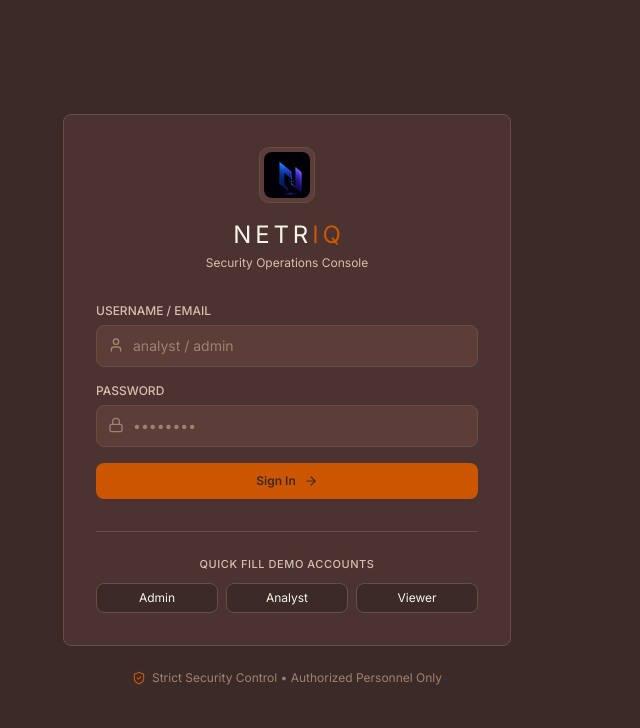
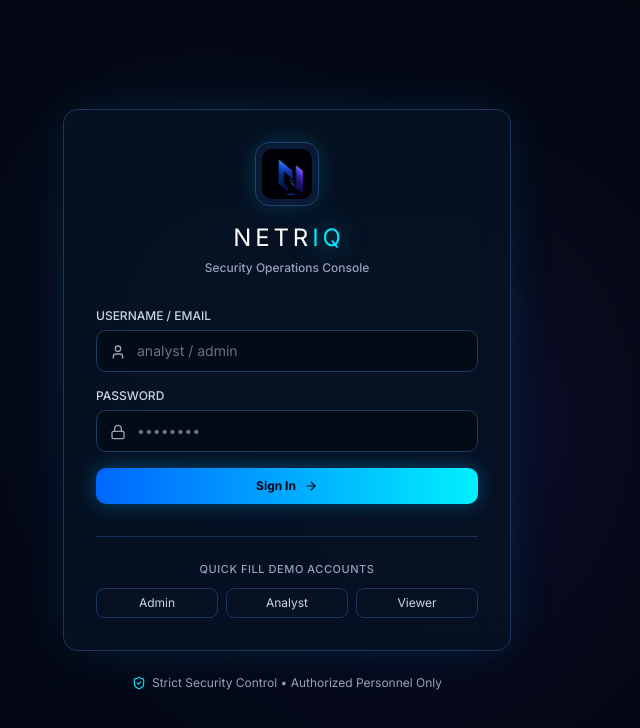
Before and after one commit to Abhilash-C-K/NETRIQ-LEARN, a React (Vite) app in the folder frontend/: page /login in a window 1280 px wide. Shown: the top 728 px of the page, without its empty margins (353-993 px from the left). Built offline with nearby package versions, Linux system fonts and the light colour scheme; no server answers.

Commit message:
feat(ui): redesign Splash and Login pages with cyber blue palette and ambient blurred logo blend

```diff
--- a/frontend/src/pages/Login.jsx
+++ b/frontend/src/pages/Login.jsx
@@ -65,31 +65,44 @@ export const Login = () => {
   };
 
   return (
-    <div className="min-h-screen bg-[#3b2a27] flex flex-col justify-center items-center p-4 relative select-none">
-      {/* Login Card: #4a3330, 1px solid #6b4c45, no glow */}
-      <div className="w-full max-w-md bg-[#4a3330] border border-[#6b4c45] rounded-lg p-8 shadow-none relative z-10">
+    <div className="min-h-screen bg-[#030712] flex flex-col justify-center items-center p-4 relative select-none overflow-hidden">
+      {/* Ambient Blurry Logo Background Accent */}
+      <div className="absolute inset-0 overflow-hidden pointer-events-none flex items-center justify-center">
+        <div className="relative w-[500px] h-[500px] sm:w-[700px] sm:h-[700px] rounded-full overflow-hidden filter blur-[80px] sm:blur-[100px] opacity-35 mix-blend-screen scale-110 pointer-events-none">
+          <img
+            src="/logo.jpeg"
+            alt=""
+            className="w-full h-full object-cover"
+          />
+        </div>
+        {/* Subtle radial vignette darkening around edges */}
+        <div className="absolute inset-0 bg-radial from-transparent via-[#030712]/50 to-[#030712]" />
+      </div>
+
+      {/* Login Card: Modern Glassmorphic Dark Cyber Panel */}
+      <div className="w-full max-w-md bg-[#071324]/85 border border-[#1b365d] rounded-2xl p-8 shadow-[0_0_50px_-10px_rgba(0,180,255,0.18)] backdrop-blur-xl relative z-10">
         {/* Header with NetrIQ Logo */}
         <div className="text-center mb-8">
-          <div className="w-14 h-14 rounded-xl bg-[#5c3d38] border border-[#6b4c45] mx-auto mb-4 p-1 flex items-center justify-center overflow-hidden">
+          <div className="w-16 h-16 rounded-2xl bg-[#091b36] border border-[#1f4273] mx-auto mb-4 p-1.5 flex items-center justify-center overflow-hidden shadow-[0_0_25px_-5px_rgba(0,200,255,0.3)]">
             <img
               src="/logo.jpeg"
               alt="NetrIQ Logo"
-              className="w-full h-full object-cover rounded-lg block"
+              className="w-full h-full object-cover rounded-xl block"
             />
           </div>
           <div className="flex items-center justify-center font-corpta text-2xl tracking-[0.16em] uppercase select-none pl-1">
-            <span className="text-[#f8f4e7]">NETR</span>
-            <span className="text-[#cc5500]">IQ</span>
+            <span className="text-white drop-shadow-sm">NETR</span>
+            <span className="text-[#00e5ff] drop-shadow-[0_0_12px_rgba(0,229,255,0.5)]">IQ</span>
           </div>
-          <p className="text-xs text-[#d4bfb0] mt-1 font-sans">
+          <p className="text-xs text-slate-400 mt-1.5 font-sans font-medium">
             Security Operations Console
           </p>
         </div>
 
         {/* Error Alert */}
         {error && (
-          <div className="mb-6 p-3 rounded-lg bg-[#b83a2e]/15 border border-[#b83a2e]/40 text-[#b83a2e] text-xs flex items-start gap-2.5">
-            <ShieldAlert className="w-4 h-4 shrink-0 mt-0.5" />
+          <div className="mb-6 p-3 rounded-xl bg-red-950/40 border border-red-500/40 text-red-300 text-xs flex items-start gap-2.5 shadow-sm">
+            <ShieldAlert className="w-4 h-4 shrink-0 mt-0.5 text-red-400" />
             <p>{error}</p>
           </div>
         )}
@@ -97,42 +110,42 @@ export const Login = () => {
         {/* Login Form */}
         <form onSubmit={handleSubmit} className="space-y-4">
           <div>
-            <label className="block text-xs font-sans font-medium text-[#d4bfb0] mb-1.5">
+            <label className="block text-xs font-sans font-medium text-slate-300 mb-1.5">
               USERNAME / EMAIL
             </label>
             <div className="relative">
-              <User className="w-4 h-4 absolute left-3 top-3 text-[#a08070]" />
+              <User className="w-4 h-4 absolute left-3.5 top-3.5 text-slate-400" />
               <input
                 type="text"
                 value={username}
                 onChange={(e) => setUsername(e.target.value)}
                 placeholder="analyst / admin"
-                className="w-full pl-9 pr-3.5 py-2.5 bg-[#5c3d38] border border-[#6b4c45] rounded-lg text-sm text-[#f8f4e7] placeholder-[#a08070] focus:outline-none focus:border-[#cc5500] transition-colors font-sans"
+                className="w-full pl-10 pr-3.5 py-2.5 bg-[#040b17]/90 border border-[#1d3a63] rounded-xl text-sm text-slate-100 placeholder-slate-500 focus:outline-none focus:border-[#00e5ff] focus:ring-1 focus:ring-[#00e5ff]/50 transition-all font-sans"
               />
             </div>
           </div>
 
           <div>
-            <label className="block text-xs font-sans font-medium text-[#d4bfb0] mb-1.5">
+            <label className="block text-xs font-sans font-medium text-slate-300 mb-1.5">
               PASSWORD
             </label>
             <div className="relative">
-              <Lock className="w-4 h-4 absolute left-3 top-3 text-[#a08070]" />
+              <Lock className="w-4 h-4 absolute left-3.5 top-3.5 text-slate-400" />
               <input
                 type="password"
                 value={password}
                 onChange={(e) => setPassword(e.target.value)}
                 placeholder="••••••••"
-                className="w-full pl-9 pr-3.5 py-2.5 bg-[#5c3d38] border border-[#6b4c45] rounded-lg text-sm text-[#f8f4e7] placeholder-[#a08070] focus:outline-none focus:border-[#cc5500] transition-colors font-sans"
+                className="w-full pl-10 pr-3.5 py-2.5 bg-[#040b17]/90 border border-[#1d3a63] rounded-xl text-sm text-slate-100 placeholder-slate-500 focus:outline-none focus:border-[#00e5ff] focus:ring-1 focus:ring-[#00e5ff]/50 transition-all font-sans"
               />
             </div>
           </div>
 
-          {/* Login Button: #cc5500 (Olive) with #3b2a27 text */}
+          {/* Login Button: Radiant Cyan / Cobalt Gradient */}
           <button
             type="submit"
             disabled={loading}
-            className="w-full mt-2 py-2.5 bg-[#cc5500] hover:bg-[#e06010] text-[#3b2a27] font-sans font-semibold text-xs rounded-lg transition-colors flex items-center justify-center gap-2 group disabled:opacity-50 cursor-pointer"
+            className="w-full mt-2 py-2.5 bg-gradient-to-r from-[#0066ff] via-[#00a8ff] to-[#00f0ff] hover:from-[#0052cc] hover:via-[#0094e0] hover:to-[#00d8e8] text-slate-950 font-sans font-bold text-xs rounded-xl transition-all flex items-center justify-center gap-2 group disabled:opacity-50 cursor-pointer shadow-[0_0_20px_rgba(0,168,255,0.35)]"
           >
             {loading ? (
               <span>Authenticating...</span>
@@ -146,26 +159,26 @@ export const Login = () => {
         </form>
 
         {/* Quick Fill Preset Buttons for Demo */}
-        <div className="mt-8 pt-6 border-t border-[#6b4c45] text-center">
-          <p className="text-[11px] font-sans font-medium text-[#d4bfb0] mb-2.5 tracking-wider">
+        <div className="mt-8 pt-6 border-t border-[#162e52] text-center">
+          <p className="text-[11px] font-sans font-medium text-slate-400 mb-2.5 tracking-wider">
             QUICK FILL DEMO ACCOUNTS
           </p>
           <div className="grid grid-cols-3 gap-2">
             <button
               onClick={() => handleQuickFill('admin')}
-              className="py-1.5 px-2 bg-[#3b2a27] hover:bg-[#5c3d38] border border-[#6b4c45] hover:border-[#c4956a] text-[#f8f4e7] rounded-lg text-xs font-sans transition-colors text-center cursor-pointer"
+              className="py-1.5 px-2 bg-[#061224] hover:bg-[#0c1f3d] border border-[#19355e] hover:border-[#00e5ff]/60 text-slate-300 hover:text-white rounded-lg text-xs font-sans transition-all text-center cursor-pointer shadow-2xs"
             >
               Admin
             </button>
             <button
               onClick={() => handleQuickFill('analyst')}
-              className="py-1.5 px-2 bg-[#3b2a27] hover:bg-[#5c3d38] border border-[#6b4c45] hover:border-[#cc5500] text-[#f8f4e7] rounded-lg text-xs font-sans transition-colors text-center cursor-pointer"
+              className="py-1.5 px-2 bg-[#061224] hover:bg-[#0c1f3d] border border-[#19355e] hover:border-[#00e5ff]/60 text-slate-300 hover:text-white rounded-lg text-xs font-sans transition-all text-center cursor-pointer shadow-2xs"
             >
               Analyst
             </button>
             <button
               onClick={() => handleQuickFill('viewer')}
-              className="py-1.5 px-2 bg-[#3b2a27] hover:bg-[#5c3d38] border border-[#6b4c45] hover:border-[#d4bfb0] text-[#f8f4e7] rounded-lg text-xs font-sans transition-colors text-center cursor-pointer"
+              className="py-1.5 px-2 bg-[#061224] hover:bg-[#0c1f3d] border border-[#19355e] hover:border-[#00e5ff]/60 text-slate-300 hover:text-white rounded-lg text-xs font-sans transition-all text-center cursor-pointer shadow-2xs"
             >
               Viewer
             </button>
@@ -174,8 +187,8 @@ export const Login = () => {
       </div>
 
       {/* Footer System Info */}
-      <div className="mt-6 text-center text-xs text-[#a08070] font-sans flex items-center gap-1.5">
-        <ShieldCheck className="w-3.5 h-3.5 text-[#cc5500]" />
+      <div className="mt-6 text-center text-xs text-slate-400 font-sans flex items-center gap-1.5 relative z-10">
+        <ShieldCheck className="w-3.5 h-3.5 text-[#00e5ff]" />
         <span>Strict Security Control • Authorized Personnel Only</span>
       </div>
     </div>
--- a/frontend/src/pages/Splash.jsx
+++ b/frontend/src/pages/Splash.jsx
@@ -59,22 +59,35 @@ export const Splash = () => {
       onClick={handleDismiss}
       onTouchStart={handleDismiss}
       onKeyDown={handleKeyDown}
-      className={`fixed inset-0 z-50 flex flex-col items-center justify-center bg-[#3b2a27] text-[#f8f4e7] select-none cursor-pointer overflow-hidden outline-none focus-visible:ring-2 focus-visible:ring-[#cc5500] ${
+      className={`fixed inset-0 z-50 flex flex-col items-center justify-center bg-[#030712] text-slate-100 select-none cursor-pointer overflow-hidden outline-none focus-visible:ring-2 focus-visible:ring-[#00e5ff] ${
         isExiting
           ? '-translate-x-full opacity-0 transition-all duration-350 ease-in-out'
           : 'translate-x-0 opacity-100 transition-all duration-300'
       }`}
     >
+      {/* Ambient Blurry Logo Background Accent */}
+      <div className="absolute inset-0 overflow-hidden pointer-events-none flex items-center justify-center">
+        <div className="relative w-[480px] h-[480px] sm:w-[650px] sm:h-[650px] rounded-full overflow-hidden filter blur-[75px] sm:blur-[95px] opacity-35 mix-blend-screen scale-110 pointer-events-none">
+          <img
+            src="/logo.jpeg"
+            alt=""
+            className="w-full h-full object-cover"
+          />
+        </div>
+        {/* Subtle radial vignette darkening around edges */}
+        <div className="absolute inset-0 bg-radial from-transparent via-[#030712]/40 to-[#030712]" />
+      </div>
+
       {/* Central Brand Unit with Entrance Animation */}
       <div
-        className={`flex flex-col items-center text-center p-8 max-w-sm mx-auto ${
+        className={`relative z-10 flex flex-col items-center text-center p-8 max-w-sm mx-auto ${
           prefersReducedMotion
             ? 'opacity-100'
             : 'animate-in fade-in zoom-in-95 duration-500'
         }`}
       >
-        {/* NetrIQ Brand Logo Container */}
-        <div className="w-20 h-20 rounded-2xl bg-[#4a3330] border border-[#6b4c45] p-1.5 mb-6 shadow-none flex items-center justify-center overflow-hidden">
+        {/* NetrIQ Brand Logo Container with Glowing Accent */}
+        <div className="w-24 h-24 rounded-2xl bg-[#071326]/90 border border-[#1b365d] p-1.5 mb-6 shadow-[0_0_35px_-5px_rgba(0,180,255,0.3)] flex items-center justify-center overflow-hidden backdrop-blur-md">
           <img
             src="/logo.jpeg"
             alt="NetrIQ Logo"
@@ -86,34 +99,37 @@ export const Splash = () => {
             }}
           />
           {!logoLoaded && (
-            <Shield className="w-10 h-10 text-[#cc5500] stroke-[1.75]" aria-hidden="true" />
+            <Shield className="w-10 h-10 text-[#00e5ff] stroke-[1.75]" aria-hidden="true" />
           )}
         </div>
 
         {/* Distinctive Brand Wordmark: Corpta Haute Tech Typography */}
         <div className="flex flex-col items-center mb-3">
           <div className="flex items-center font-corpta text-3xl sm:text-4xl tracking-[0.16em] uppercase select-none pl-1">
-            <span className="text-[#f8f4e7]">NETR</span>
-            <span className="text-[#cc5500]">IQ</span>
+            <span className="text-white drop-shadow-sm">NETR</span>
+            <span className="text-[#00e5ff] drop-shadow-[0_0_12px_rgba(0,229,255,0.5)]">IQ</span>
           </div>
-          <span className="text-[10px] font-mono tracking-[0.38em] text-[#a08070] uppercase mt-2">
+          <span className="text-[10px] font-mono tracking-[0.38em] text-[#38bdf8] uppercase mt-2 font-semibold">
             Autonomous NIDS
           </span>
         </div>
-        <p className="text-xs sm:text-sm font-sans text-[#d4bfb0] tracking-normal mb-8">
+        <p className="text-xs sm:text-sm font-sans text-slate-300 tracking-normal mb-8 max-w-[280px]">
           Intelligent Network Defense &amp; Firewall Response
         </p>
 
         {/* Interaction Hint */}
-        <div className="inline-flex items-center gap-2 px-3.5 py-1.5 rounded-full border border-[#6b4c45] bg-[#4a3330] text-xs font-mono text-[#cc5500] hover:border-[#cc5500] transition-colors">
+        <div className="inline-flex items-center gap-2 px-4 py-2 rounded-full border border-[#1d3d6b] bg-[#091830]/80 backdrop-blur-md text-xs font-mono text-[#00e5ff] hover:border-[#00e5ff] hover:bg-[#0d2242] transition-all shadow-[0_0_15px_-3px_rgba(0,200,255,0.25)]">
           <span>Tap anywhere to continue</span>
           <ArrowRight className="w-3.5 h-3.5" aria-hidden="true" />
         </div>
       </div>
 
       {/* Subtle Bottom Keycap Guide */}
-      <div className="absolute bottom-8 text-[11px] font-mono text-[#a08070]">
-        Press <kbd className="px-1.5 py-0.5 rounded bg-[#4a3330] border border-[#6b4c45] text-[#d4bfb0]">Enter</kbd> or <kbd className="px-1.5 py-0.5 rounded bg-[#4a3330] border border-[#6b4c45] text-[#d4bfb0]">Space</kbd>
+      <div className="absolute bottom-8 text-[11px] font-mono text-slate-400 z-10 flex items-center gap-1.5">
+        <span>Press</span>
+        <kbd className="px-2 py-0.5 rounded bg-[#0b1b33] border border-[#1d3d6b] text-slate-200 shadow-2xs">Enter</kbd>
+        <span>or</span>
+        <kbd className="px-2 py-0.5 rounded bg-[#0b1b33] border border-[#1d3d6b] text-slate-200 shadow-2xs">Space</kbd>
       </div>
     </div>
   );
```
